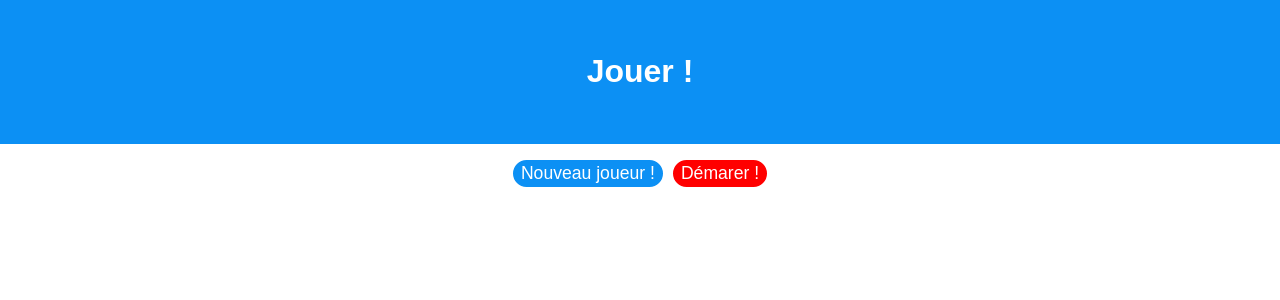
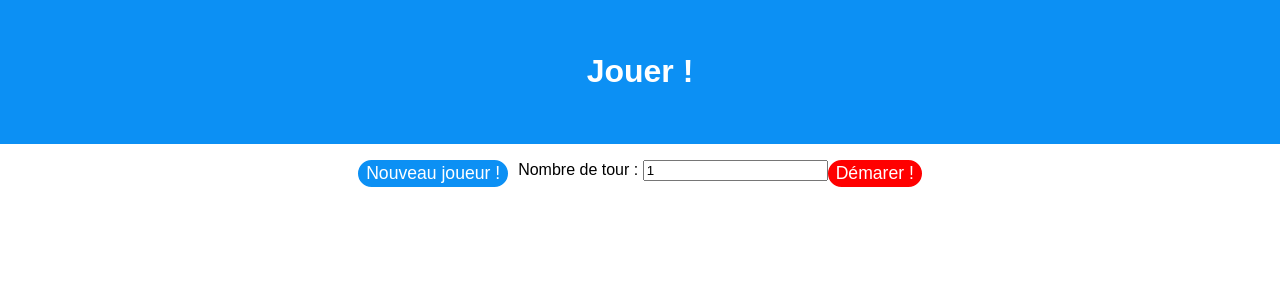
Before and after one commit to Adi-df/le-jeu-du-poids, a Next.js app: page /play in a window 1280 px wide. Shown: the top 300 px of the page. Built offline with nearby package versions, Linux system fonts and the light colour scheme.

Commit message:
Add RoundInput component

```diff
--- /dev/null
+++ b/components/RoundInput.tsx
@@ -0,0 +1,10 @@
+import { FC } from "react"
+
+const RoundInput: FC = () => {
+  return <div>
+    <label>Nombre de tour : </label>
+    <input type={"number"} min={1} defaultValue={1} />
+  </div>
+}
+
+export default RoundInput
--- a/pages/play.tsx
+++ b/pages/play.tsx
@@ -2,6 +2,7 @@ import type { NextPage } from "next"
 import { useRouter } from "next/router"
 import { useState } from "react"
 import PlayerInput from "../components/PlayerInput"
+import RoundInput from "../components/RoundInput"
 import { useStore, GamePlayer } from "../store/store"
 import homeStyles from "../styles/Home.module.css"
 import styles from "../styles/Play.module.css"
@@ -25,6 +26,7 @@ const Play: NextPage = () => {
       </div>
       <div className={styles.buttons}>
         <button className={styles.new_player} onClick={() => setPlayers(players => [...players, { id: players.length, name: "Nouveau joueur", points: 0 }])}>Nouveau joueur !</button>
+        <RoundInput />
         <button className={styles.start} onClick={() => {
           setStorePlayers(players);
           router.push("/play/start")
```
